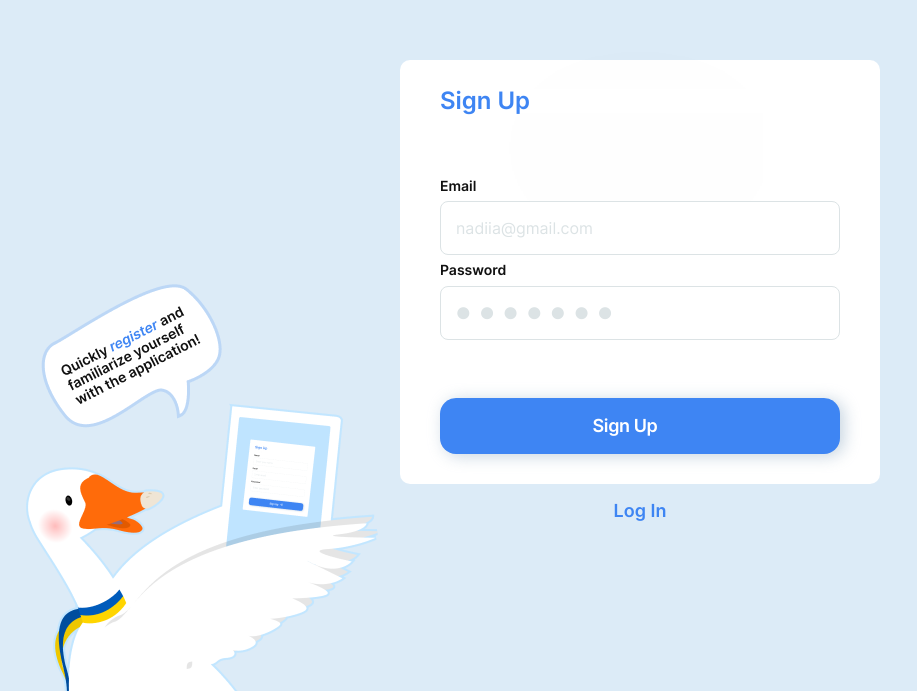
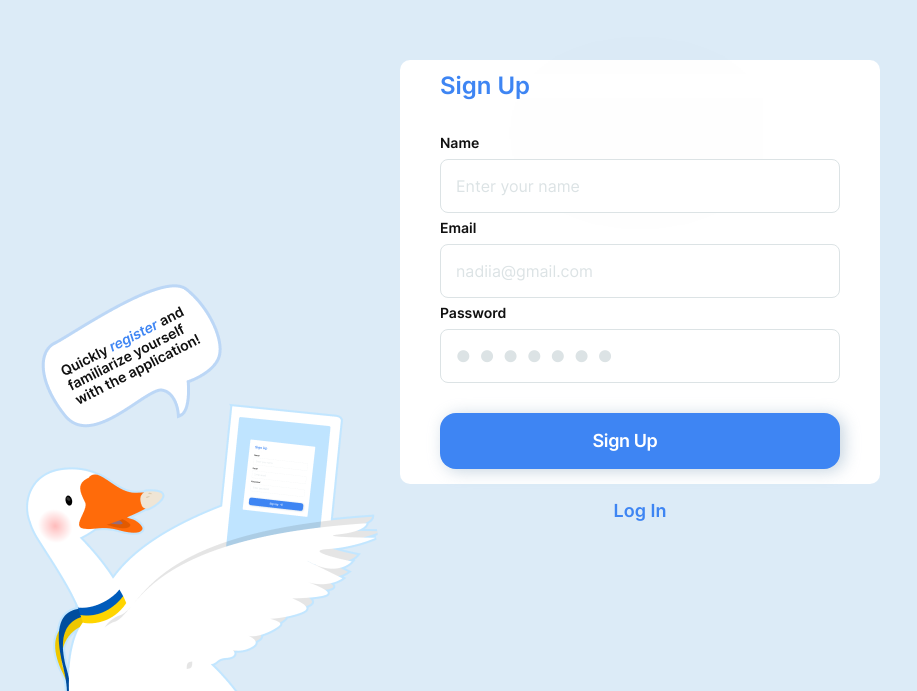
Before and after one commit to Markizdickabraz/GooseTeam, a React (Create React App) app: page /GooseTeam/register in a window 1280 px wide. Shown: the part 109-800 px from the top of the page, without its empty margins (0-917 px from the left). Built offline with nearby package versions, Linux system fonts and the light colour scheme; some icons are missing; what facepaint would draw is missing.

Commit message:
Sign Up prop

```diff
--- a/src/components/Register/index.js
+++ b/src/components/Register/index.js
@@ -35,7 +35,7 @@ const RegisterComponent = () => {
         {({ isSubmitting, errors }) => (
           <Form className={isErrorField(errors, style)}>
             <TitleForm text={'Sign Up'} />
-            <InputsForm isSignup={true} />
+            <InputsForm isSignUp={true} />
             <BtnSubmit isSubmitting={isSubmitting} textBtn={'Sign Up'} />
           </Form>
         )}
```
